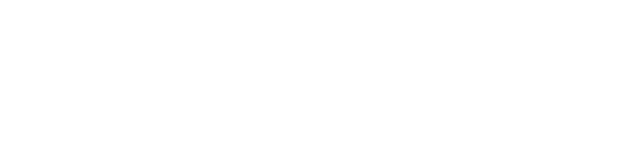
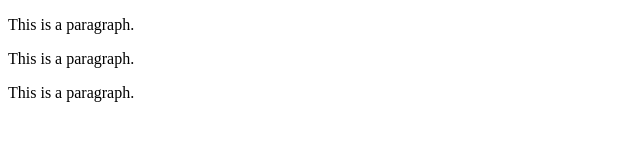
Before and after one commit to EvanGrace/evangrace.github.io, a plain HTML site: page index.html in a window 1280 px wide. Shown: the whole page, without its empty margins (0-640 px from the left). Drawn offline with nearby package versions, Linux system fonts and the light colour scheme.

Commit message:
Update index.html
I realized I didn't close up a script call. Fixed.

```diff
--- a/index.html
+++ b/index.html
@@ -3,7 +3,7 @@
 	<head>
 		<title>BLE Test</title>
 		<script src="https://ajax.googleapis.com/ajax/libs/jquery/3.2.1/jquery.min.js"></script>
-		<script src="browserapp.js"
+		<script src="browserapp.js"></script>
 	</head>
 	<body>
     		<p>This is a paragraph.</p>
```
